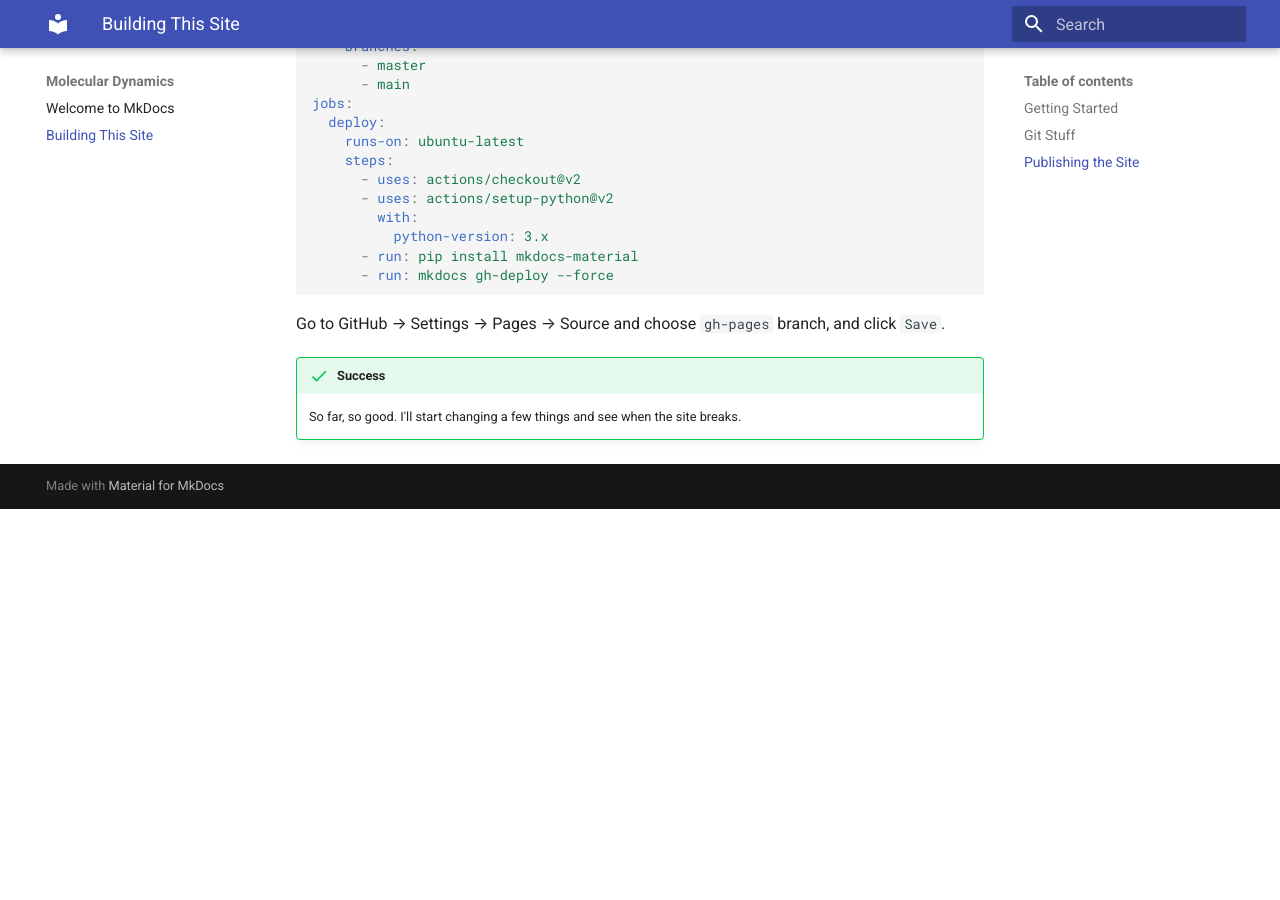
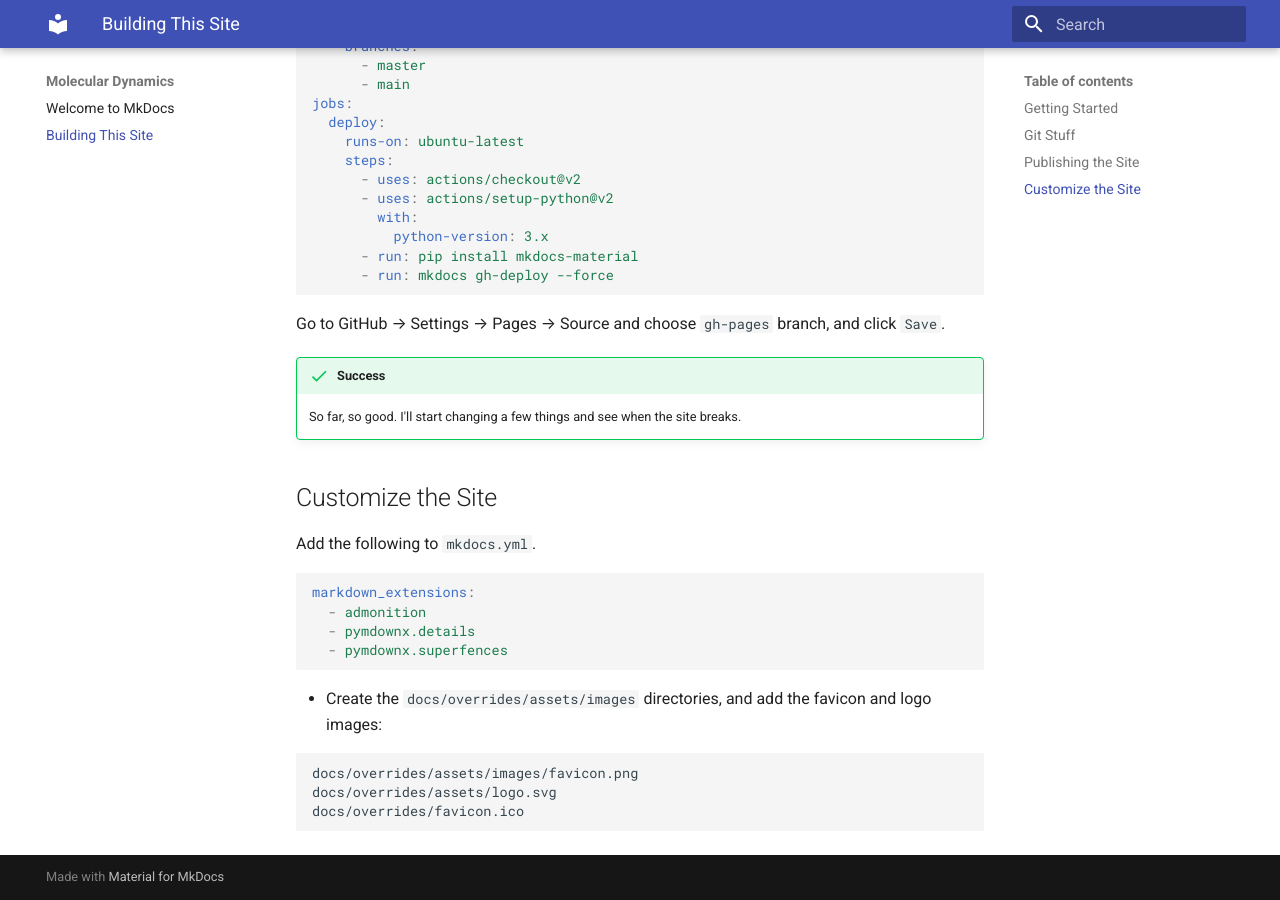
Before and after one commit to dgoppenheimer/mk-test4, an MkDocs documentation site: the page built from docs/building-this-site.md, in a window 1280 px wide and 900 px high, scrolled down 1087 px. Built offline with MkDocs 1.6.1 and Material for MkDocs 9.7.7, drawn with Linux system fonts in a browser that asks for light colours; before the commit the page ends 1596 px from its top, so only the background shows below that.

Commit message:
added logo and favicons

````diff
--- a/docs/building-this-site.md
+++ b/docs/building-this-site.md
@@ -72,3 +72,22 @@
 !!! success
 
     So far, so good. I'll start changing a few things and see when the site breaks.
+
+## Customize the Site
+
+Add the following to `mkdocs.yml`.
+
+```yaml
+markdown_extensions:
+  - admonition
+  - pymdownx.details
+  - pymdownx.superfences
+```
+
+- Create the `docs/overrides/assets/images` directories, and add the favicon and logo images:
+
+```bash
+docs/overrides/assets/images/favicon.png
+docs/overrides/assets/logo.svg
+docs/overrides/favicon.ico
+```
````
Also changed, not shown: docs/overrides/assets/images/favicon.png (added), docs/overrides/assets/logo.svg (added), docs/overrides/favicon.ico (added).
